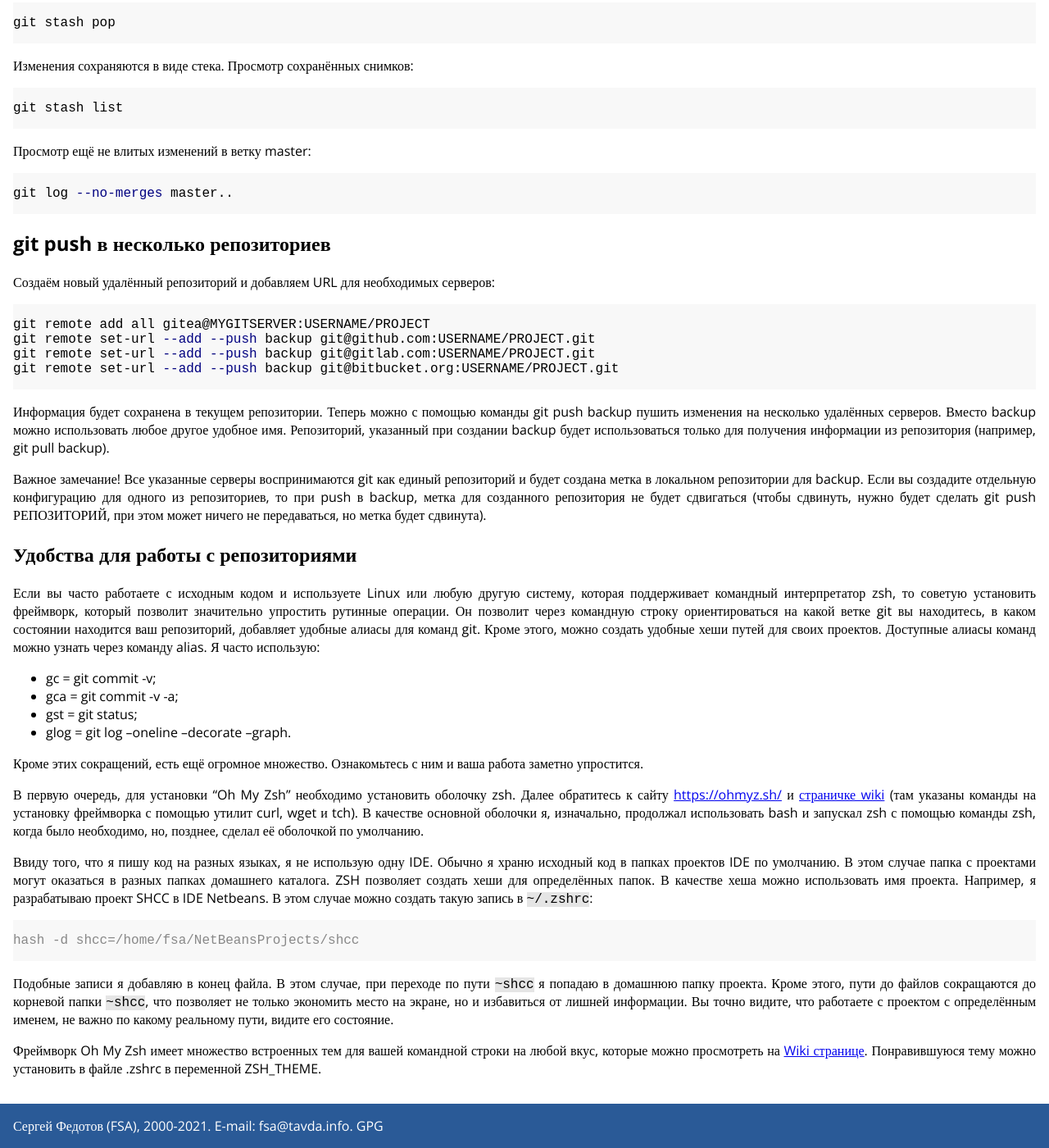
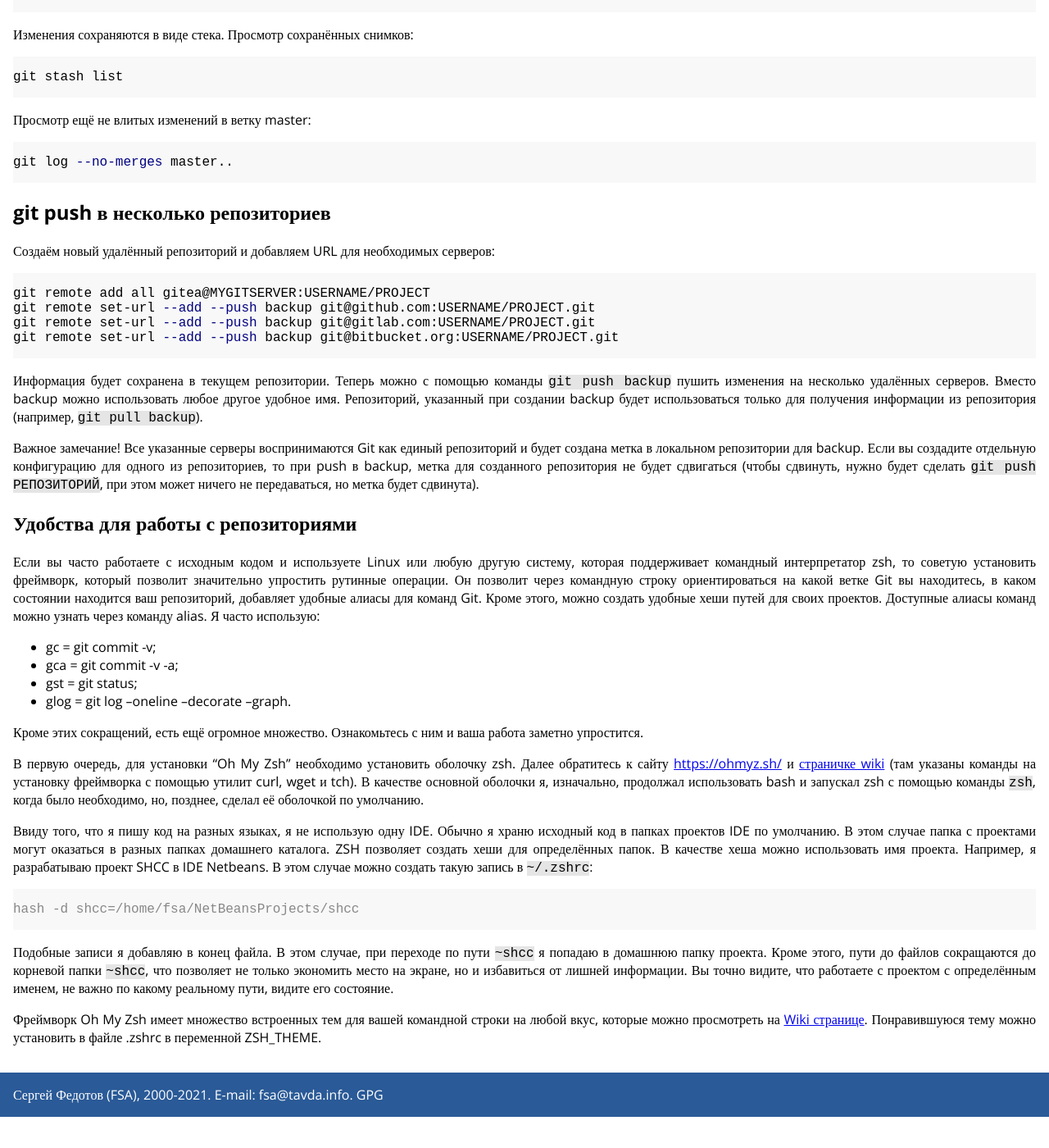
Before and after one commit to fsa/site, a Jekyll site: the page built from _posts/2021-05-06-git.md, in a window 1280 px wide and 1400 px high, scrolled down 1923 px. Shown: the whole window at 82% size. Built offline with Jekyll 4.4.1, drawn with Linux system fonts in a browser that asks for light colours; after the commit the page ends 3285 px from its top, so only the background shows below that; some of the changed text lies outside the part shown.

Commit message:
Переименование страницы о Git.

````diff
--- a/_posts/2021-05-06-git.md
+++ b/_posts/2021-05-06-git.md
@@ -19,7 +17,7 @@
 
 В некоторых случаях в качестве дефолтного значения обычно предлагают `текущий_пользователь@имя_хоста`.
 
-Просмотр конфигурации git, локальной и глобальной:
+Просмотр конфигурации Git, локальной и глобальной:
 
 ```bash
 git config --list
@@ -87,7 +85,7 @@
 git checkout ВЕТКА
 ```
 
-Если необходимо переключиться на другую ветку, но некоторые файлы были изменены, то можно спрятать все изменения, которые не попали в коммиты (сохраняются только файлы, которые уже находятся в базе git):
+Если необходимо переключиться на другую ветку, но некоторые файлы были изменены, то можно спрятать все изменения, которые не попали в коммиты (сохраняются только файлы, которые уже находятся в базе Git):
 
 ```bash
 git stash
@@ -122,13 +120,13 @@
 git remote set-url --add --push backup git@bitbucket.org:USERNAME/PROJECT.git
 ```
 
-Информация будет сохранена в текущем репозитории. Теперь можно с помощью команды git push backup пушить изменения на несколько удалённых серверов. Вместо backup можно использовать любое другое удобное имя. Репозиторий, указанный при создании backup будет использоваться только для получения информации из репозитория (например, git pull backup).
+Информация будет сохранена в текущем репозитории. Теперь можно с помощью команды `git push backup` пушить изменения на несколько удалённых серверов. Вместо backup можно использовать любое другое удобное имя. Репозиторий, указанный при создании backup будет использоваться только для получения информации из репозитория (например, `git pull backup`).
 
-Важное замечание! Все указанные серверы воспринимаются git как единый репозиторий и будет создана метка в локальном репозитории для backup. Если вы создадите отдельную конфигурацию для одного из репозиториев, то при push в backup, метка для созданного репозитория не будет сдвигаться (чтобы сдвинуть, нужно будет сделать git push РЕПОЗИТОРИЙ, при этом может ничего не передаваться, но метка будет сдвинута).
+Важное замечание! Все указанные серверы воспринимаются Git как единый репозиторий и будет создана метка в локальном репозитории для backup. Если вы создадите отдельную конфигурацию для одного из репозиториев, то при push в backup, метка для созданного репозитория не будет сдвигаться (чтобы сдвинуть, нужно будет сделать `git push РЕПОЗИТОРИЙ`, при этом может ничего не передаваться, но метка будет сдвинута).
 
 ## Удобства для работы с репозиториями
 
-Если вы часто работаете с исходным кодом и используете Linux или любую другую систему, которая поддерживает командный интерпретатор zsh, то советую установить фреймворк, который позволит значительно упростить рутинные операции. Он позволит через командную строку ориентироваться на какой ветке git вы находитесь, в каком состоянии находится ваш репозиторий, добавляет удобные алиасы для команд git. Кроме этого, можно создать удобные хеши путей для своих проектов. Доступные алиасы команд можно узнать через команду alias. Я часто использую:
+Если вы часто работаете с исходным кодом и используете Linux или любую другую систему, которая поддерживает командный интерпретатор zsh, то советую установить фреймворк, который позволит значительно упростить рутинные операции. Он позволит через командную строку ориентироваться на какой ветке Git вы находитесь, в каком состоянии находится ваш репозиторий, добавляет удобные алиасы для команд Git. Кроме этого, можно создать удобные хеши путей для своих проектов. Доступные алиасы команд можно узнать через команду alias. Я часто использую:
 
 - gc = git commit -v;
 - gca = git commit -v -a;
@@ -137,7 +135,7 @@
 
 Кроме этих сокращений, есть ещё огромное множество. Ознакомьтесь с ним и ваша работа заметно упростится.
 
-В первую очередь, для установки "Oh My Zsh" необходимо установить оболочку zsh. Далее обратитесь к сайту <https://ohmyz.sh/> и [страничке wiki](https://github.com/ohmyzsh/ohmyzsh/wiki) (там указаны команды на установку фреймворка с помощью утилит curl, wget и tch). В качестве основной оболочки я, изначально, продолжал использовать bash и запускал zsh с помощью команды zsh, когда было необходимо, но, позднее, сделал её оболочкой по умолчанию.
+В первую очередь, для установки "Oh My Zsh" необходимо установить оболочку zsh. Далее обратитесь к сайту <https://ohmyz.sh/> и [страничке wiki](https://github.com/ohmyzsh/ohmyzsh/wiki) (там указаны команды на установку фреймворка с помощью утилит curl, wget и tch). В качестве основной оболочки я, изначально, продолжал использовать bash и запускал zsh с помощью команды `zsh`, когда было необходимо, но, позднее, сделал её оболочкой по умолчанию.
 
 Ввиду того, что я пишу код на разных языках, я не использую одну IDE. Обычно я храню исходный код в папках проектов IDE по умолчанию. В этом случае папка с проектами могут оказаться в разных папках домашнего каталога. ZSH позволяет создать хеши для определённых папок. В качестве хеша можно использовать имя проекта. Например, я разрабатываю проект SHCC в IDE Netbeans. В этом случае можно создать такую запись в `~/.zshrc`:
 
````
Also changed, not shown: other parts of _posts/2021-05-06-git.md (+2 -4 lines).
